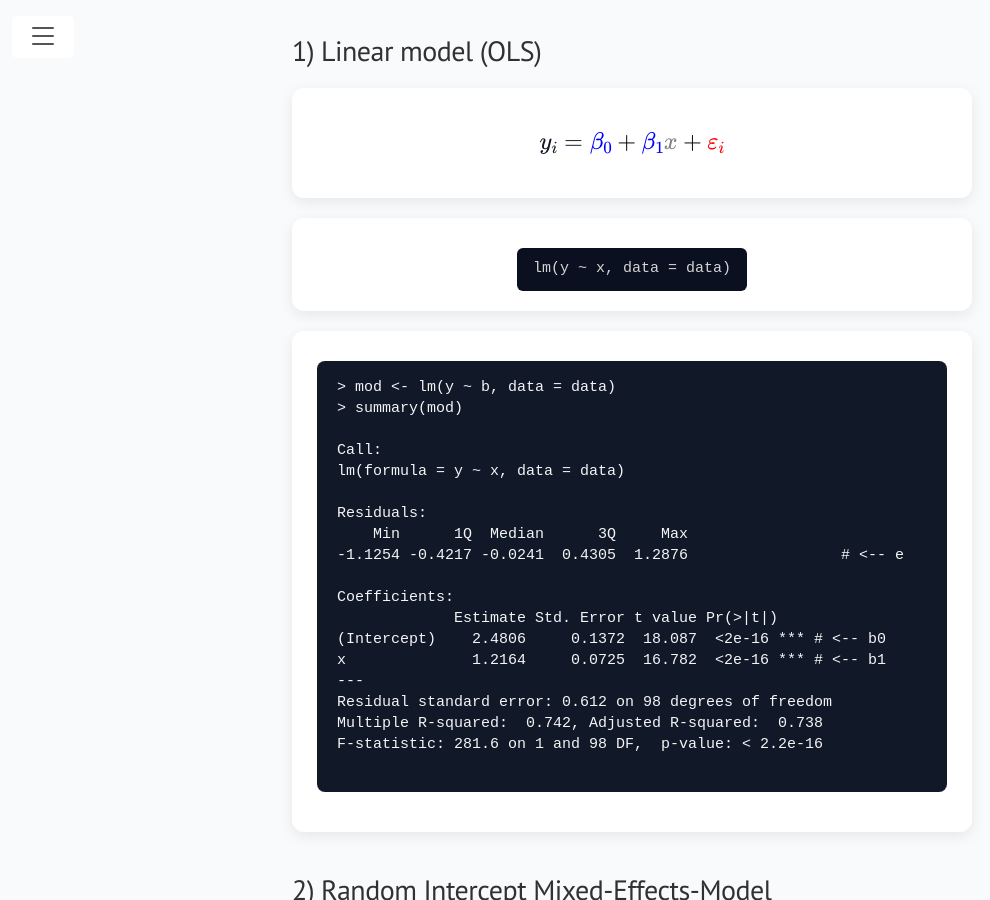
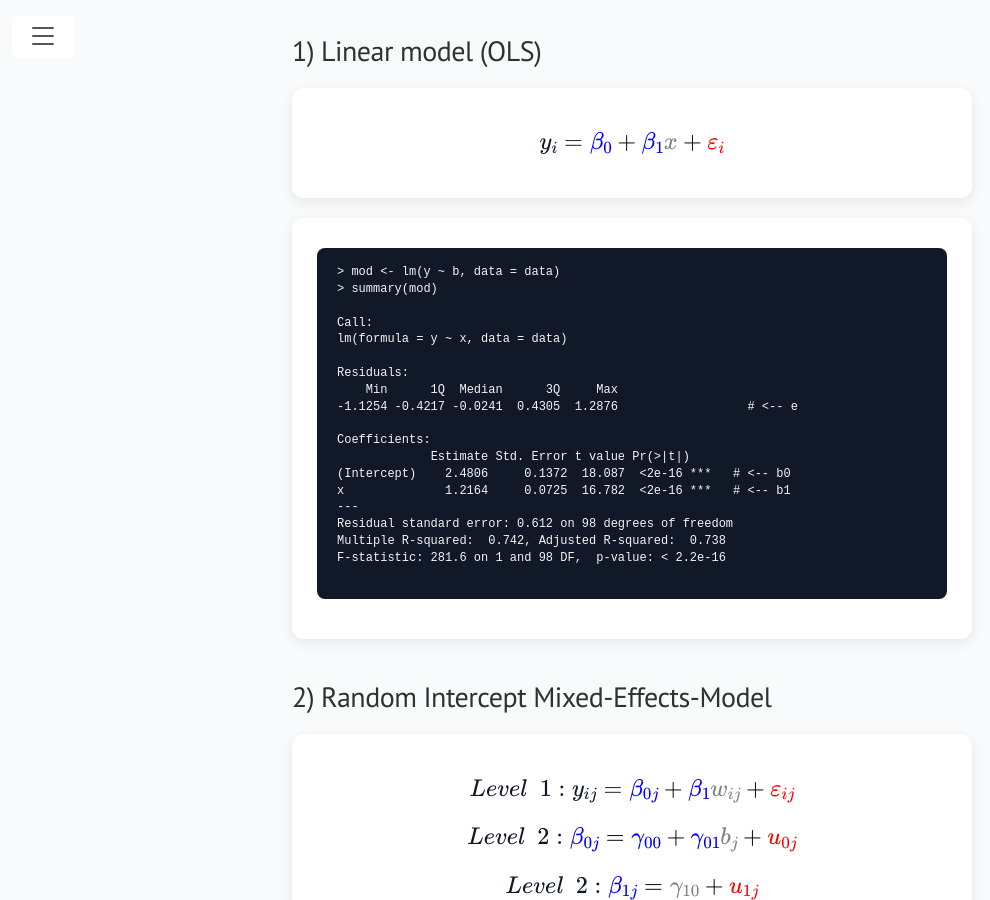
Before and after one commit to lennartseizer/ild, a Jekyll site: the page built from 9.html, in a window 1280 px wide and 900 px high, scrolled down 308 px. Shown: the whole window, without its empty margins (8-998 px from the left). Built offline with Jekyll 4.4.1, drawn with Linux system fonts in a browser that asks for light colours.

Commit message:
Update 9.html

```diff
--- a/9.html
+++ b/9.html
@@ -138,12 +138,7 @@ title: Formulas
         $$
       </div>
     <div class="card">
-        <center>
-          <div class="code" style="font-size: 15px;">lm(y ~ x, data = data)</div>
-        </center>
-    </div>
-    <div class="card">
-      <pre class="code-block" style="font-size: 15px;">
+      <pre class="code-block" style="font-size: 12px;">
 > mod <- lm(y ~ b, data = data)
 > summary(mod)
 
@@ -152,12 +147,12 @@ lm(formula = y ~ x, data = data)
 
 Residuals:
     Min      1Q  Median      3Q     Max
--1.1254 -0.4217 -0.0241  0.4305  1.2876                 # <-- e
+-1.1254 -0.4217 -0.0241  0.4305  1.2876                  # <-- e
 
 Coefficients:
              Estimate Std. Error t value Pr(&gt;|t|)
-(Intercept)    2.4806     0.1372  18.087  &lt;2e-16 *** # <-- b0
-x              1.2164     0.0725  16.782  &lt;2e-16 *** # <-- b1
+(Intercept)    2.4806     0.1372  18.087  &lt;2e-16 ***   # <-- b0
+x              1.2164     0.0725  16.782  &lt;2e-16 ***   # <-- b1
 ---
 Residual standard error: 0.612 on 98 degrees of freedom
 Multiple R-squared:  0.742, Adjusted R-squared:  0.738
```
